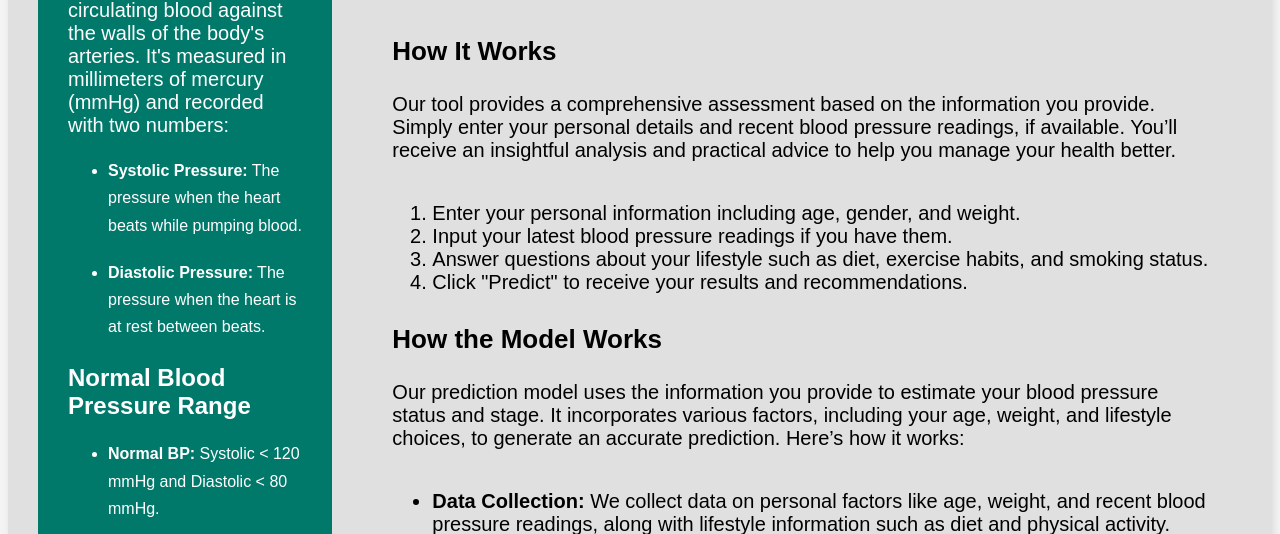
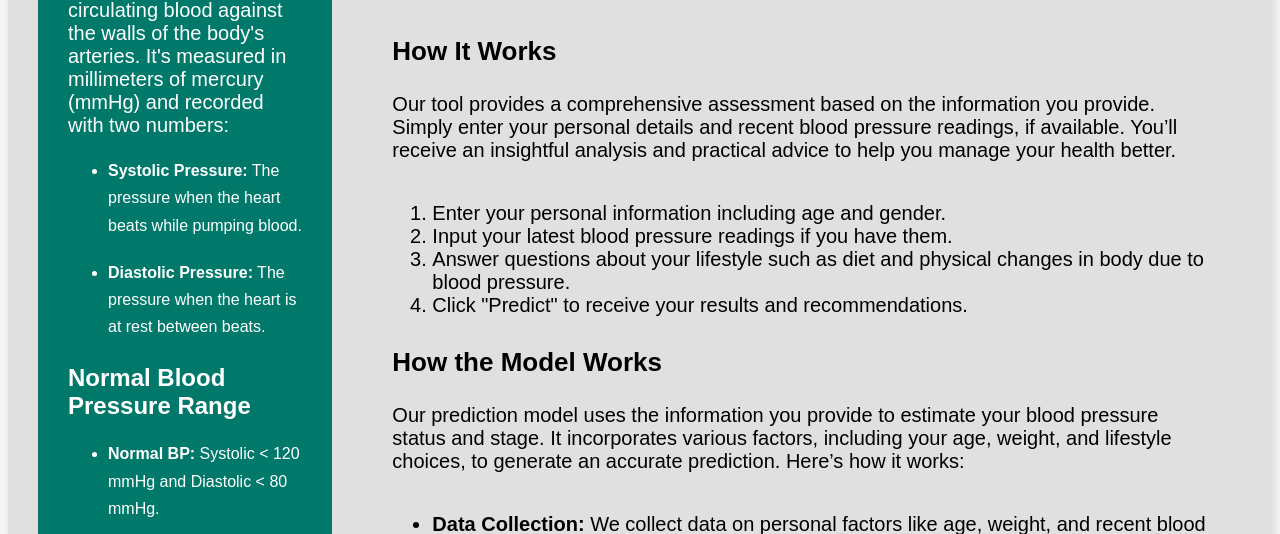
Before and after one commit to Priyanshu-SR/medHearts, a Flask app: page / in a window 1280 px wide. Shown: the part 521-1055 px from the top of the page. Run offline with Flask 3, Linux system fonts and the light colour scheme; parts of the project's set-up code (start-up, migrations or seed data) failed here and were passed over.

Commit message:
index.html

```diff
--- a/Flask/templates/index.html
+++ b/Flask/templates/index.html
@@ -96,9 +96,9 @@
                     analysis and practical advice to help you manage your health better.
                 </p>
                 <ol>
-                    <li>Enter your personal information including age, gender, and weight.</li>
+                    <li>Enter your personal information including age and gender.</li>
                     <li>Input your latest blood pressure readings if you have them.</li>
-                    <li>Answer questions about your lifestyle such as diet, exercise habits, and smoking status.</li>
+                    <li>Answer questions about your lifestyle such as diet and physical changes in body due to blood pressure.</li>
                     <li>Click "Predict" to receive your results and recommendations.</li>
                 </ol>
 
@@ -161,8 +161,8 @@
                 <p>If you have any questions or need assistance, please feel free to reach out to us:</p>
                 <ul>
                     <li><strong>Email:</strong> support@predictivepulse.com</li>
-                    <li><strong>Phone:</strong> 0456-33322111/33322211</li>
-                    <li><strong>Address:</strong> 123 Health St., Wellness City, HC 12345</li>
+                    <li><strong>Phone:</strong> +91-99716496460</li>
+                    <li><strong>Address:</strong> 123 Health St., Wellness City, Delhi, India</li>
                 </ul>
                 <p>Our team is here to help you manage your blood pressure and maintain a healthy lifestyle. We look
                     forward to hearing from you!</p>
```
